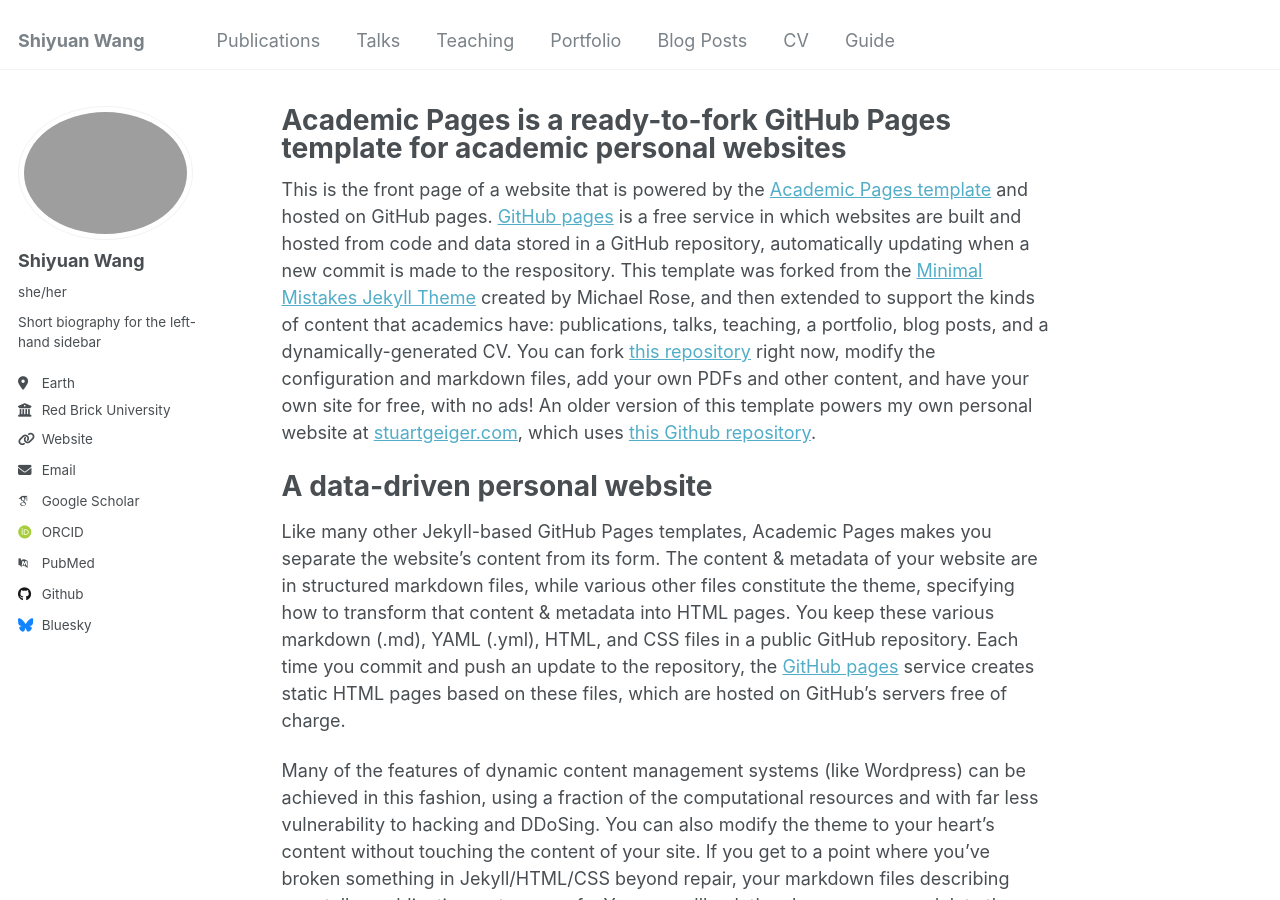
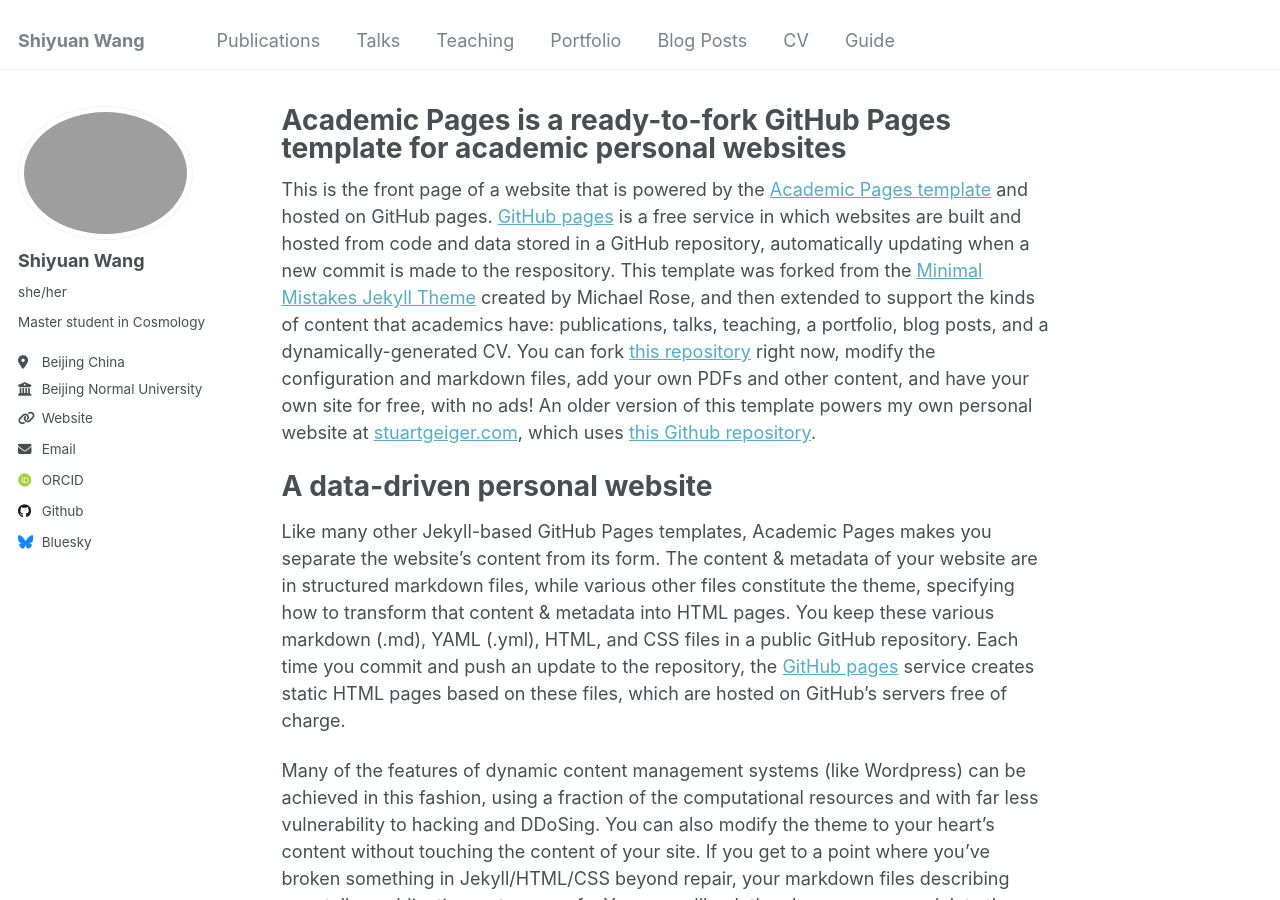
Before and after one commit to shiyuanwang11/shiyuanwang11.github.io, a Jekyll site: the page built from _pages/about.md, in a window 1280 px wide and 900 px high. Built offline with Jekyll 4.4.1, drawn with Linux system fonts in a browser that asks for light colours; some web fonts are replaced.

Commit message:
Update _config.yml

```diff
--- a/_config.yml
+++ b/_config.yml
@@ -24,26 +24,26 @@ author:
   avatar           : "profile.png"
   name             : "Shiyuan Wang"
   pronouns         : "she/her"
-  bio              : "Short biography for the left-hand sidebar"
-  location         : "Earth"
-  employer         : "Red Brick University"
+  bio              : "Master student in Cosmology"
+  location         : "Beijing China"
+  employer         : "Beijing Normal University"
   uri              : "shiyuanwang11/shiyuanwang11.github.io"
-  email            : "none@example.org"
+  email            : "wshiy7165@gmail.com"
 
   # Academic websites
   arxiv            : # URL - Update with the correct link to your profile
-  googlescholar    : "https://scholar.google.com/citations?user=PS_CX0AAAAAJ"
+  googlescholar    : # "https://scholar.google.com/citations?user=PS_CX0AAAAAJ"
   impactstory      : # URL
-  orcid            : "http://orcid.org/yourorcidurl"
+  orcid            : "https://orcid.org/0009-0006-7568-7750"
   semantic         : # URL
-  pubmed           : "https://www.ncbi.nlm.nih.gov/pubmed/?term=john+snow"
+  pubmed           : # "https://www.ncbi.nlm.nih.gov/pubmed/?term=john+snow"
   researchgate     : # URL
 
   # Repositories and software development
   bitbucket        : # Username - Update with your username on the site
   codepen          : # Username
   dribbble         : # Username
-  github           : "academicpages"
+  github           : "https://github.com/shiyuanwang11"
   kaggle           : # Username
   stackoverflow    : # User number or user number and name (i.e., use "1" or "1/jeff-atwood")
 
```
